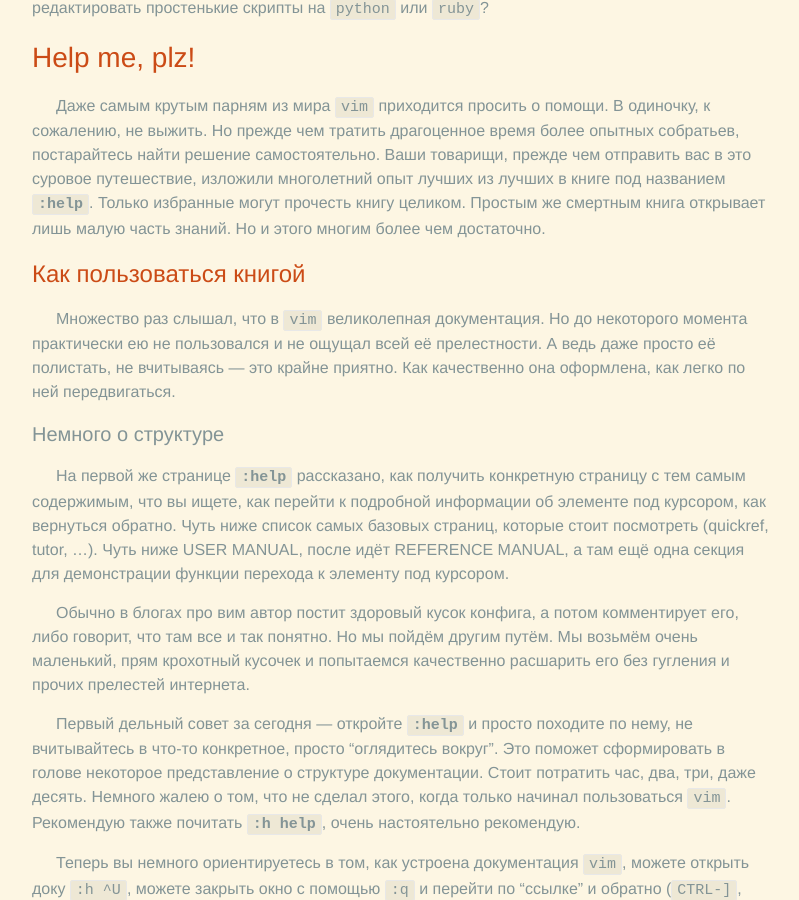
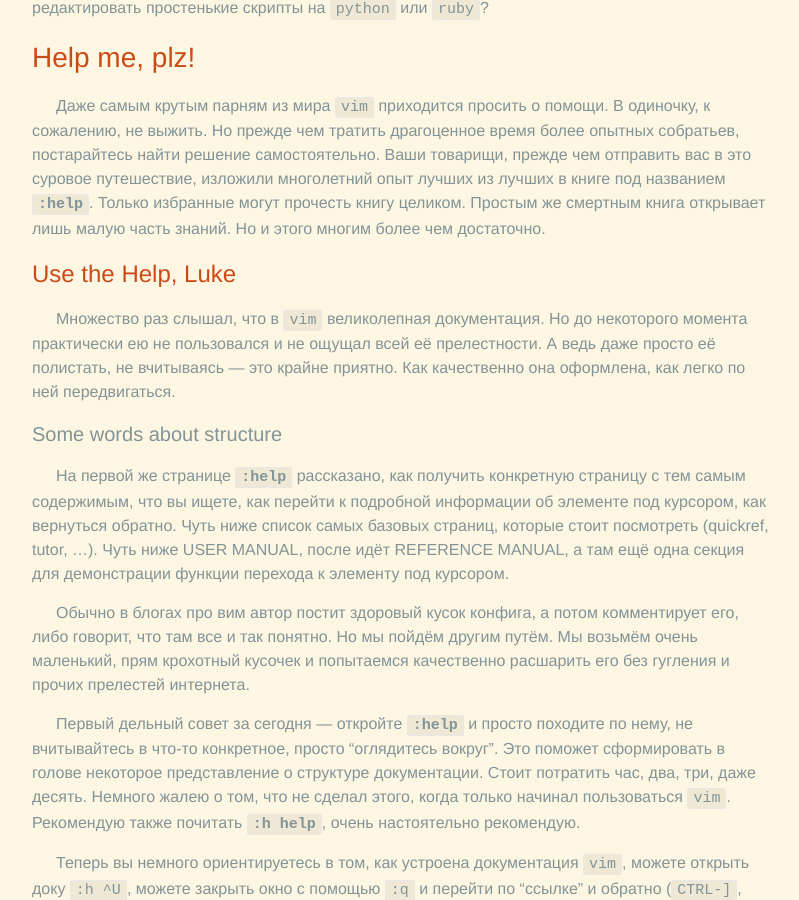
Before and after one commit to rednotes/rednotes.github.io, a Jekyll site: the page built from _posts/2015-05-21-vim-story-2.markdown, in a window 1280 px wide and 900 px high, scrolled down 4785 px. Shown: the whole window, without its empty margins (238-1037 px from the left). Built offline with Jekyll 4.4.1, drawn with Linux system fonts in a browser that asks for light colours; emoji names are drawn with the system emoji font; Markdown is read by kramdown in place of the engine named in the settings; comment, search, counter and statistics services are not loaded; some of the changed text lies outside the part shown.

Commit message:
Change headers language

````diff
--- a/_posts/2015-05-21-vim-story-2.markdown
+++ b/_posts/2015-05-21-vim-story-2.markdown
@@ -98,10 +98,10 @@
 ## Help me, plz!
 Даже самым крутым парням из мира `vim` приходится просить о помощи. В одиночку, к сожалению, не выжить. Но прежде чем тратить драгоценное время более опытных собратьев, постарайтесь найти решение самостоятельно. Ваши товарищи, прежде чем отправить вас в это суровое путешествие, изложили многолетний опыт лучших из лучших в книге под названием **`:help`**. Только избранные могут прочесть книгу целиком. Простым же смертным книга открывает лишь малую часть знаний. Но и этого многим более чем достаточно.
 
-### Как пользоваться книгой
+### Use the Help, Luke
 Множество раз слышал, что в `vim` великолепная документация. Но до некоторого момента практически ею не пользовался и не ощущал всей её прелестности. А ведь даже просто её полистать, не вчитываясь — это крайне приятно. Как качественно она оформлена, как легко по ней передвигаться.
 
-#### Немного о структуре
+#### Some words about structure
 
 На первой же странице **`:help`** рассказано, как получить конкретную страницу с тем самым содержимым, что вы ищете, как перейти к подробной информации об элементе под курсором, как вернуться обратно. Чуть ниже список самых базовых страниц, которые стоит посмотреть (quickref, tutor, ...). Чуть ниже USER MANUAL, после идёт REFERENCE MANUAL, а там ещё одна секция для демонстрации функции перехода к элементу под курсором.
 
@@ -140,12 +140,13 @@
 
 Собственно всё просто: `:help` `/settings` `0` `K` `3^F`. Не забудьте посмотреть `:h /`, поиск используется в повседневной жизни очень часто.
 
-## Заключение
+## Conclusion
+
 Не торопитесь, то, что вас не устраивает, оптимизируйте, а решение обкатывайте и плавно переводите в привычку. Преждевременно не закладывайте на будущее, будьте ленивы, не стоит брать то, что вы вряд ли будете использовать. Это как заказывать вещи из Китая: всё такое необходимое, прям жить без этого нельзя, а потом валяется по квартире и пылится. И да, боксёрские перчатки в шкафу не делают вас сильнее, если регулярно не впахивать в зале.
 
 За время написания поста накопилось много материала, следующий пост планирую посвятить структуризации конфига, а так же теме хранения, контроля версий и деплоя. Хотя с уверенностью сказать не могу, зависит от фидбека и будет точнее понятно уже по ходу написания.
 
-## Немного приятностей
+## Some sweets
 
 Чуть-чуть расширенный `~/.vimrc`:
 
@@ -172,6 +173,7 @@
 syntax on
 filetype plugin indent on
 ```
+
 <!-- {% gist abcdw/d1728366c2e60e1a6802 %} -->
 
 
````
